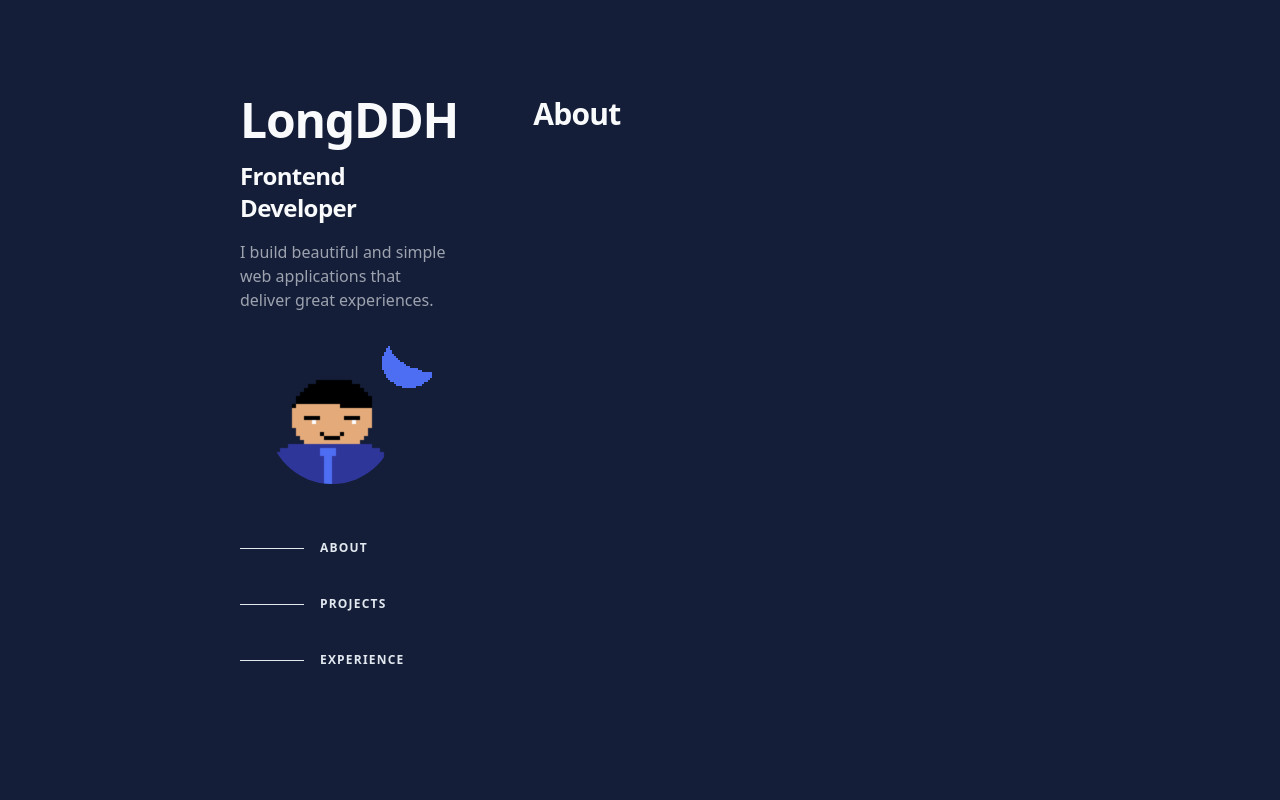
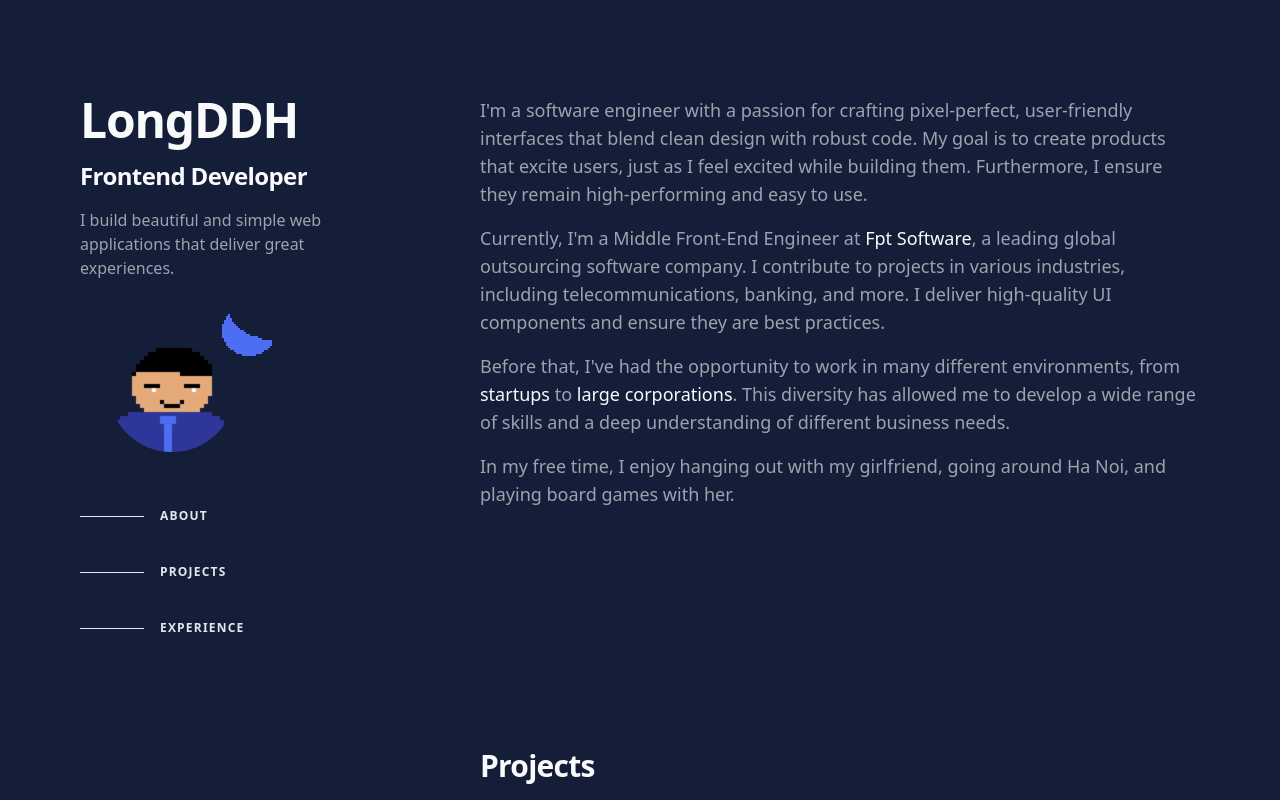
Before and after one commit to DDHLong/longddh-portfolio, a React (Vite) app: page / in a window 1280 px wide. Shown: the top 800 px of the page. Built offline with nearby package versions, Linux system fonts and the light colour scheme.

Commit message:
#4 implement about section

```diff
--- a/src/App.tsx
+++ b/src/App.tsx
@@ -1,3 +1,4 @@
+import About from "./components/about";
 import Navigation from "./components/Navigation";
 import { ThemeProvider } from "./components/theme-provider";
 import useIsSectionInView from "./hooks/useIsSectionInView";
@@ -14,19 +15,21 @@ function App() {
 
   return (
     <ThemeProvider defaultTheme="dark" storageKey="vite-ui-theme">
-      <div className="w-full min-h-screen bg-background px-60 grid grid-cols-1 lg:grid-cols-3 gap-20">
+      <div className="w-full min-h-screen px-20 bg-background grid grid-cols-1 lg:grid-cols-3 lg:gap-20 max-w-screen-xl mx-auto">
         <Navigation
           isProjectInView={isProjectInView}
           isAboutInView={isAboutInView}
           isExperienceInView={isExperienceInView}
         />
         <div className="col-span-2">
-          <div ref={aboutRef} className="col-span-2 h-screen py-24" id="about">
-            <h2 className="scroll-m-20 text-3xl font-semibold tracking-tight">
-              About
-            </h2>
-          </div>
-          <div
+          <section
+            ref={aboutRef}
+            className="mb-16 scroll-mt-16 md:mb-24 lg:mb-36 lg:scroll-mt-24 pt-24"
+            id="about"
+          >
+            <About />
+          </section>
+          <section
             ref={projectRef}
             className="col-span-2 h-screen py-24"
             id="projects"
@@ -34,8 +37,8 @@ function App() {
             <h2 className="scroll-m-20 text-3xl font-semibold tracking-tight">
               Projects
             </h2>
-          </div>
-          <div
+          </section>
+          <section
             ref={experienceRef}
             className="col-span-2 h-screen py-24"
             id="experience"
@@ -43,7 +46,7 @@ function App() {
             <h2 className="scroll-m-20 text-3xl font-semibold tracking-tight">
               Experience
             </h2>
-          </div>
+          </section>
         </div>
       </div>
     </ThemeProvider>
--- a/src/components/Navigation.tsx
+++ b/src/components/Navigation.tsx
@@ -11,7 +11,7 @@ const Navigation = ({
   isExperienceInView: boolean;
 }) => {
   return (
-    <div className="flex flex-col gap-4 col-span-1 items-center text-center lg:items-start lg:text-left lg:sticky lg:top-0 lg:max-h-screen lg:py-24">
+    <div className="flex flex-col gap-4 col-span-1 items-center text-center lg:items-start lg:text-left lg:sticky lg:top-0 lg:max-h-screen pt-24">
       <h1 className="scroll-m-20 text-3xl font-extrabold tracking-tight lg:text-5xl">
         LongDDH
       </h1>
--- /dev/null
+++ b/src/components/about.tsx
@@ -0,0 +1,60 @@
+const About = () => {
+  return (
+    <div>
+      <h2 className="scroll-m-20 text-3xl font-semibold tracking-tight lg:hidden block mb-4">
+        About
+      </h2>
+      <div className="text-lg text-muted-foreground">
+        <p className="mb-4">
+          I'm a software engineer with a passion for crafting pixel-perfect,
+          user-friendly interfaces that blend clean design with robust code. My
+          goal is to create products that excite users, just as I feel excited
+          while building them. Furthermore, I ensure they remain high-performing
+          and easy to use.
+        </p>
+        <p className="mb-4">
+          Currently, I'm a Middle Front-End Engineer at{" "}
+          <Link href="https://fptsoftware.com/" target="_blank">
+            Fpt Software
+          </Link>
+          , a leading global outsourcing software company. I contribute to
+          projects in various industries, including telecommunications, banking,
+          and more. I deliver high-quality UI components and ensure they are
+          best practices.
+        </p>
+        <p className="mb-4">
+          Before that, I've had the opportunity to work in many different
+          environments, from{" "}
+          <Link href="https://perfin.io/" target="_blank">
+            startups
+          </Link>{" "}
+          to{" "}
+          <Link href="https://www.vpbanks.com.vn/" target="_blank">
+            large corporations
+          </Link>
+          . This diversity has allowed me to develop a wide range of skills and
+          a deep understanding of different business needs.
+        </p>
+        <p className="mb-4">
+          In my free time, I enjoy hanging out with my girlfriend, going around
+          Ha Noi, and playing board games with her.
+        </p>
+      </div>
+    </div>
+  );
+};
+
+export default About;
+
+const Link = ({ href, children, ...props }: React.ComponentProps<"a">) => {
+  return (
+    <a
+      href={href}
+      target="_blank"
+      className="font-medium text-primary hover:text-sky-400 focus-visible:text-sky-400"
+      {...props}
+    >
+      {children}
+    </a>
+  );
+};
--- a/src/hooks/useIsSectionInView.tsx
+++ b/src/hooks/useIsSectionInView.tsx
@@ -4,15 +4,15 @@ import { useRef } from "react";
 const useIsSectionInView = () => {
   const projectRef = useRef(null);
   const isProjectInView = useInView(projectRef, {
-    amount: 0.5,
+    amount: 0.6,
   });
   const aboutRef = useRef(null);
   const isAboutInView = useInView(aboutRef, {
-    amount: 0.5,
+    amount: 0.6,
   });
   const experienceRef = useRef(null);
   const isExperienceInView = useInView(experienceRef, {
-    amount: 0.5,
+    amount: 0.6,
   });
   return {
     isProjectInView,
```
